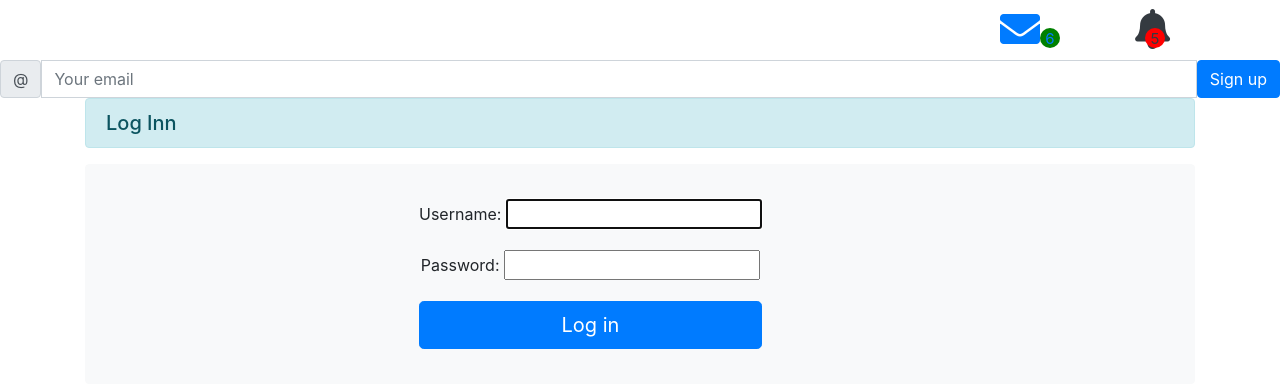
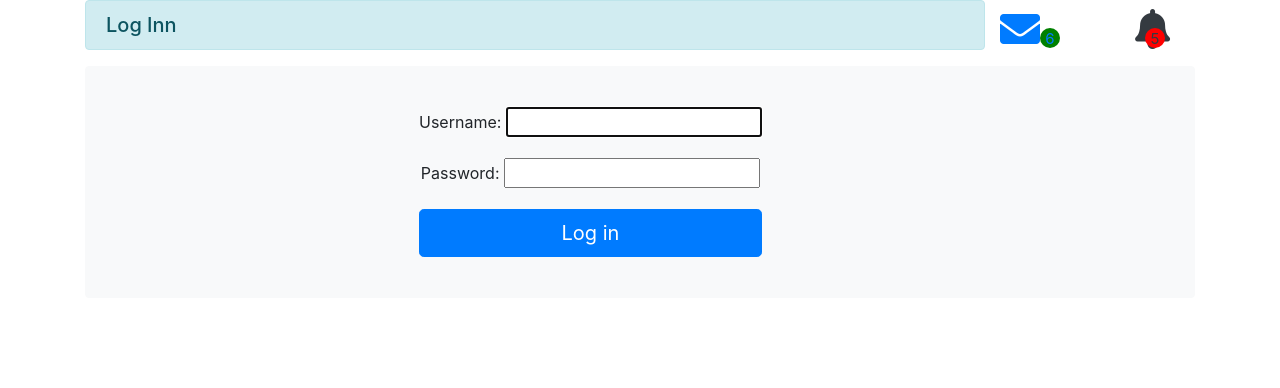
Before and after one commit to amar13617/Django_ChatApp, a Django app: page /accounts/login/ in a window 1280 px wide. Shown: the part 90-478 px from the top of the page. Run offline with Django 4.2, Linux system fonts and the light colour scheme; some libraries are stand-ins or nearby versions.

Commit message:
code committed

```diff
--- a/wechatapp/templates/base.html
+++ b/wechatapp/templates/base.html
@@ -99,8 +99,7 @@
           <i class="fas fa-bell"></i><span class="pending">5</span>
         </a>
         <a class="soft-codeon" id ="btn-nav">
-          <i class="fa fa-envelope icon"></i><span class="total">6</span>
-
+          <i class="fa fa-envelope"></i><span class="total">6</span>
         </a>
       </div>
 
@@ -108,13 +107,7 @@
 
     </nav>
 
-    <form>
-      <div class="input-group mb-6">
-          <span class="input-group-text">@</span>
-          <input type="email" id="email" class="form-control" placeholder="Your email" aria-label="Email" aria-describedby="basic-addon1" size="20" />
-          <button type="submit" class="btn btn-primary btn-md">Sign up</button>
-      </div>
-  </form>
+
 
     {% endblock %}
 
--- a/wechatapp/templates/registration/login.html
+++ b/wechatapp/templates/registration/login.html
@@ -6,8 +6,8 @@
 
 
   <div class="container">
-    <h5 class="alert alert-info">Log Inn</h5>
-    <div class="btn btn-light d-flex justify-content-between" style="padding: 34px 30%;">
+    <h5 class="alert alert-info" style = "width: 900px;">Log Inn</h5>
+    <div class="btn btn-light d-flex justify-content-between" style="padding: 40px 30%;">
 
         <form method="post">
           {% csrf_token %}
--- a/wechatapp/templates/rooms.html
+++ b/wechatapp/templates/rooms.html
@@ -5,7 +5,8 @@
 .btn btn{
 
       background-color: green;
-      font-size: 40px
+      font-size: 40px;
+
 }
 
 </style>
```
Also changed, not shown: wechatapp/db.sqlite3.
